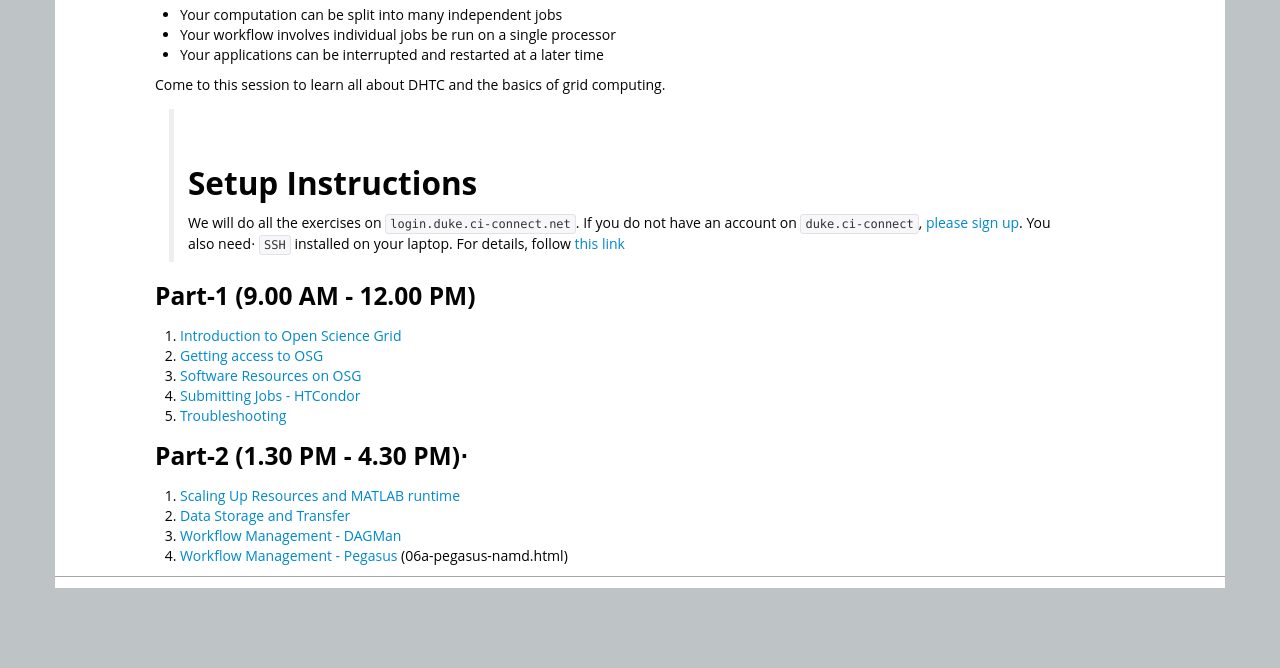
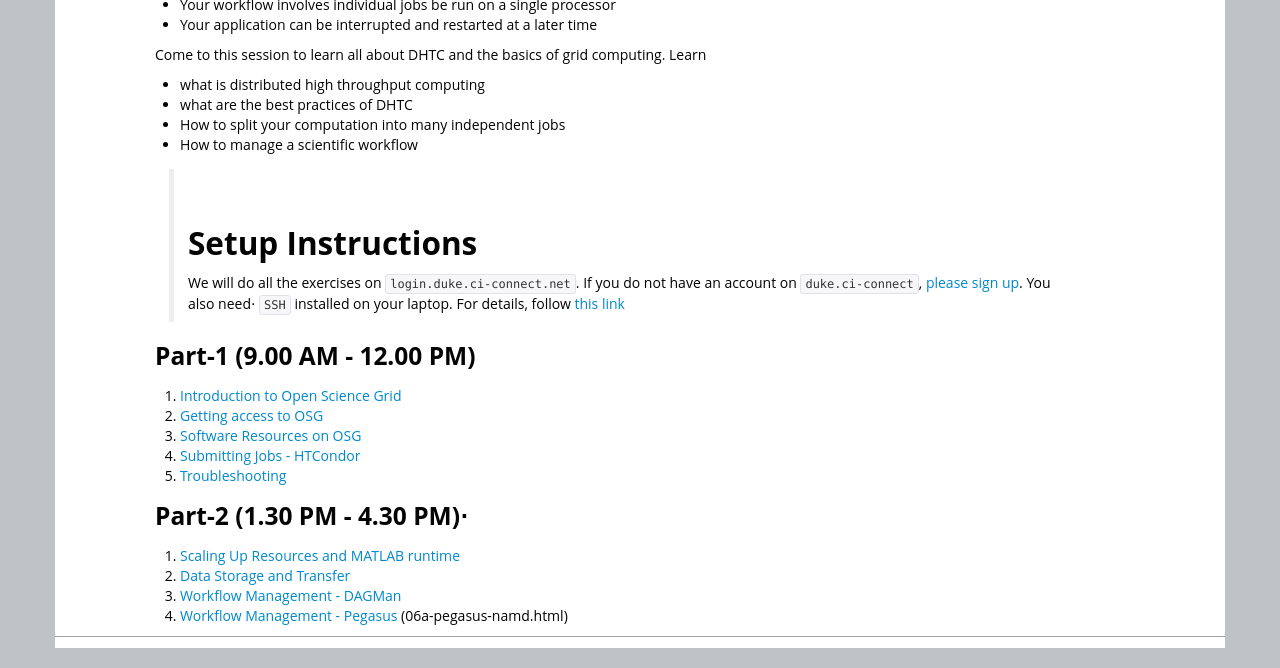
Before and after one commit to SWC-OSG-Workshop/2015-10-27-duke, a Jekyll site: the page built from novice/DHTC/index.md, in a window 1280 px wide. Shown: the part 367-1035 px from the top of the page. Built offline with Jekyll 4.4.1, drawn with Linux system fonts in a browser that asks for light colours; before the commit the page ends 975 px from its top, so only the background shows below that; some of the changed text lies outside the part shown.

Commit message:
edit index.md

```diff
--- a/novice/DHTC/index.md
+++ b/novice/DHTC/index.md
@@ -14,13 +14,18 @@
 
 
 
-High throughput computing is an excellent fit for:
 
-*    Your computation can be split into many independent jobs
+*    Your computation splits into many independent jobs
 *    Your workflow involves individual jobs be run on a single processor
-*    Your applications can be interrupted and restarted at a later time
+*    Your application can be interrupted and restarted at a later time
 
-Come to this session to learn all about DHTC and the basics of grid computing.
+Come to this session to learn all about DHTC and the basics of grid computing. Learn
+
+*    what is distributed high throughput computing
+*    what are the best practices of DHTC
+*    How to split your computation into many independent jobs
+*    How to manage a scientific workflow
+
 
 > ## Setup Instructions
 > We will do all the exercises on `login.duke.ci-connect.net`.  If you do not have an account on
```
